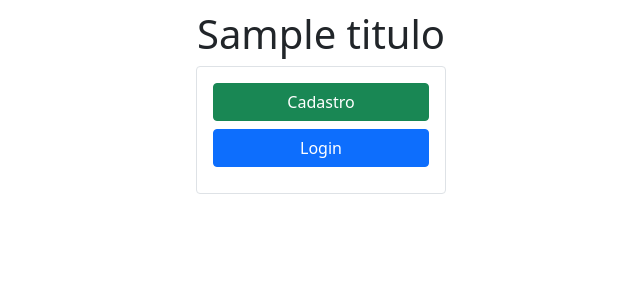
After one commit to Thiago4596/jogoteca, a Flask app: template templates/opcoes.html in a window 1280 px wide. The commit adds this page. Shown: the top 300 px of the page, without its empty margins (319-959 px from the left). Run offline with Flask 3, Linux system fonts and the light colour scheme; the template is opened without the code that fills it: most values are stand-ins (such as "Sample title", 1, 10 or a date in 2020); parts of the project's set-up code (start-up, migrations or seed data) failed here and were passed over; some libraries are stand-ins or nearby versions.

Commit message:
Adiciona página de opções com links para cadastro e login, refatora rotas e ajusta templates de cadastro e login

```diff
--- a/templates/cadastro.html
+++ b/templates/cadastro.html
@@ -42,6 +42,10 @@
                 {{ form.criar(class="btn btn-primary") }}
                 <a class="btn btn-danger" href="{{ url_for('index') }}">Voltar</a>
             </div>
+            <div class="buttons form-control">
+                <a>Já tem conta?</a>
+                <a class="buttons btn btn-primary" href="{{ url_for('login') }}">Login</a>
+            </div>
         </form>
     </div>
 </body>
--- a/templates/lista.html
+++ b/templates/lista.html
@@ -1,6 +1,7 @@
 {% extends "template.html" %}
 {% block conteudo %}
 
+<a class="btn btn-success" href="{{ url_for('cadastro') }}">Cadastro</a>
 <a class="btn btn-primary" href="{{ url_for('login') }}">Login</a>
 <a class="btn btn-danger" href="{{ url_for('logout') }}">Logout</a>
 <a class="btn btn-primary" href="{{ url_for('novo') }}">Novo Jogo</a>
--- a/templates/login.html
+++ b/templates/login.html
@@ -36,6 +36,10 @@
                 {{ form.login(class="btn btn-primary") }}
                 <a class="btn btn-danger" href="{{ url_for('index') }}">Voltar</a>
             </div>
+            <div class="buttons form-control">
+                <a>Ainda não tem conta?</a>
+                <a class="buttons btn btn-primary" href="{{ url_for('cadastro') }}">Cadastro</a>
+            </div>
         </form>
     </div>
 </body>
--- /dev/null
+++ b/templates/opcoes.html
@@ -0,0 +1,9 @@
+{% extends "template.html" %}
+{% block conteudo %}
+
+<div class="mx-auto w-25 p-3 border rounded">
+    <a class="btn btn-success d-block mb-2" href="{{ url_for('cadastro') }}">Cadastro</a>
+    <a class="btn btn-primary d-block" href="{{ url_for('login') }}">Login</a>
+</div>
+
+{% endblock %}
--- a/templates/template.html
+++ b/templates/template.html
@@ -21,7 +21,7 @@
             {% endwith %}
 
           <div class="page-header">
-              <h1>{{ titulo }}</h1>
+              <h1 class="text-center">{{ titulo }}</h1>
           </div>
 
             {% block conteudo %}{% endblock %}
--- a/views_games.py
+++ b/views_games.py
@@ -4,7 +4,7 @@ from models import Jogos
 from helpers import recupera_imagem, deleta_arquivo, FormularioJogo
 import time
 
-@app.route('/')
+@app.route('/lista')
 def index():
     lista = Jogos.query.order_by(Jogos.id)
     return render_template('lista.html', titulo='Jogos', jogos=lista)
--- a/views_users.py
+++ b/views_users.py
@@ -4,6 +4,9 @@ from models import Usuarios, db
 from helpers import FormularioUsuario, CriarUsuario
 from flask_bcrypt import check_password_hash, generate_password_hash
 
+@app.route('/')
+def opcoes():
+    return render_template('opcoes.html', titulo='Opções')
 
 @app.route('/cadastro')
 def cadastro():
```
Lines whose indentation alone changed are shown as unchanged.
